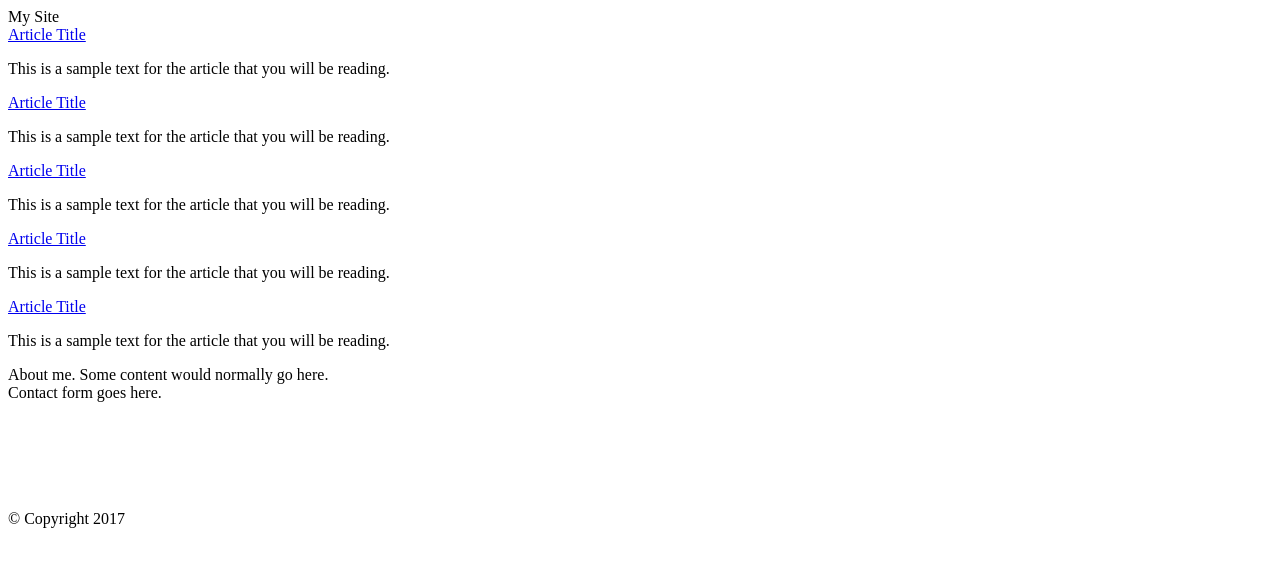
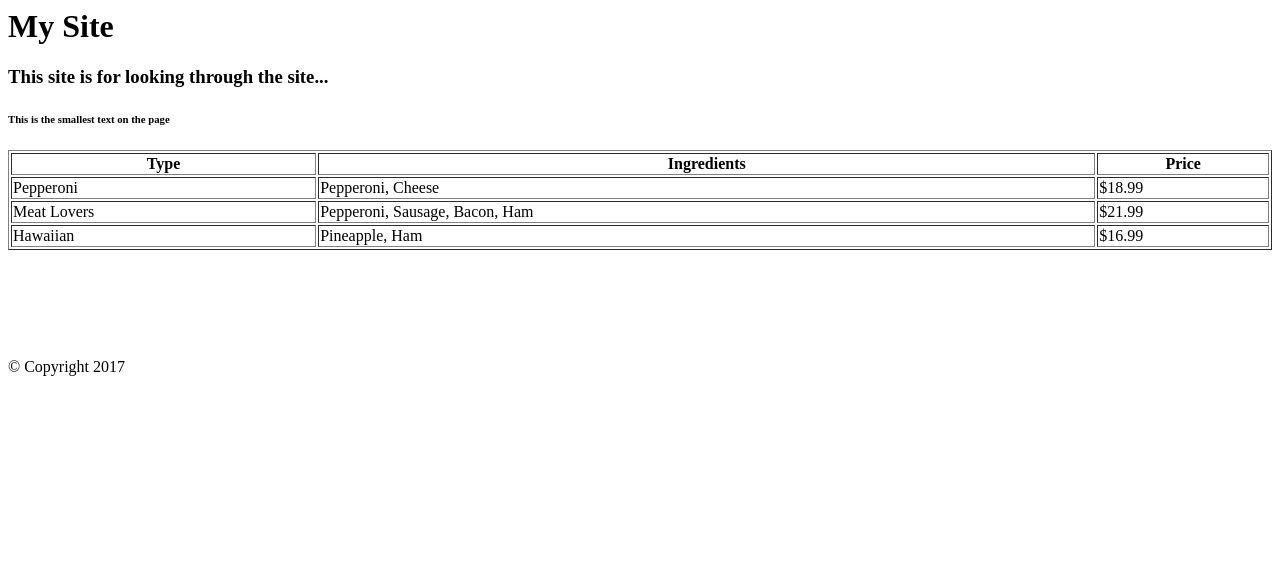
Before and after one commit to donnyboy13/FrontEnd, a plain HTML site: page index.html in a window 1280 px wide. Drawn offline with Linux system fonts and the light colour scheme.

Commit message:
index-table

```diff
--- a/index.html
+++ b/index.html
@@ -3,44 +3,39 @@
     <title>My Title</title>
   </head>
   <body>
-    <header height="100">My Site</header>
+    <header height="100">
+      <h1>My Site</h1>
+      <h3>This site is for looking through the site...</h3>
+      <h6>This is the smallest text on the page</h6>
+    </header>
     <main>
 
-      <section>
-        <article>
-          <a href="#">Article Title</a>
-          <p>This is a sample text for the article that you will be reading.
-          </p>
-        </article>
-        <article>
-          <a href="#">Article Title</a>
-          <p>This is a sample text for the article that you will be reading.
-          </p>
-        </article>
-        <article>
-          <a href="#">Article Title</a>
-          <p>This is a sample text for the article that you will be reading.
-          </p>
-        </article>
-        <article>
-          <a href="#">Article Title</a>
-          <p>This is a sample text for the article that you will be reading.
-          </p>
-        </article>
-        <article>
-          <a href="#">Article Title</a>
-          <p>This is a sample text for the article that you will be reading.
-          </p>
-        </article>
-      </section>
-
-      <section>
-        About me. Some content would normally go here.
-      </section>
-
-      <section>
-        Contact form goes here.
-      </section>
+      <table width="100%" border="1px">
+        <thead>
+          <tr>
+            <th>Type</th>
+            <th>Ingredients</th>
+            <th>Price</th>
+          </tr>
+        </thead>
+        <tbody>
+          <tr>
+            <td>Pepperoni</td>
+            <td>Pepperoni, Cheese</td>
+            <td>$18.99</td>
+          </tr>
+          <tr>
+            <td>Meat Lovers</td>
+            <td>Pepperoni, Sausage, Bacon, Ham</td>
+            <td>$21.99</td>
+          </tr>
+          <tr>
+            <td>Hawaiian</td>
+            <td>Pineapple, Ham</td>
+            <td>$16.99</td>
+          </tr>
+        </tbody>
+      </table>
 
 
     </main>
```
